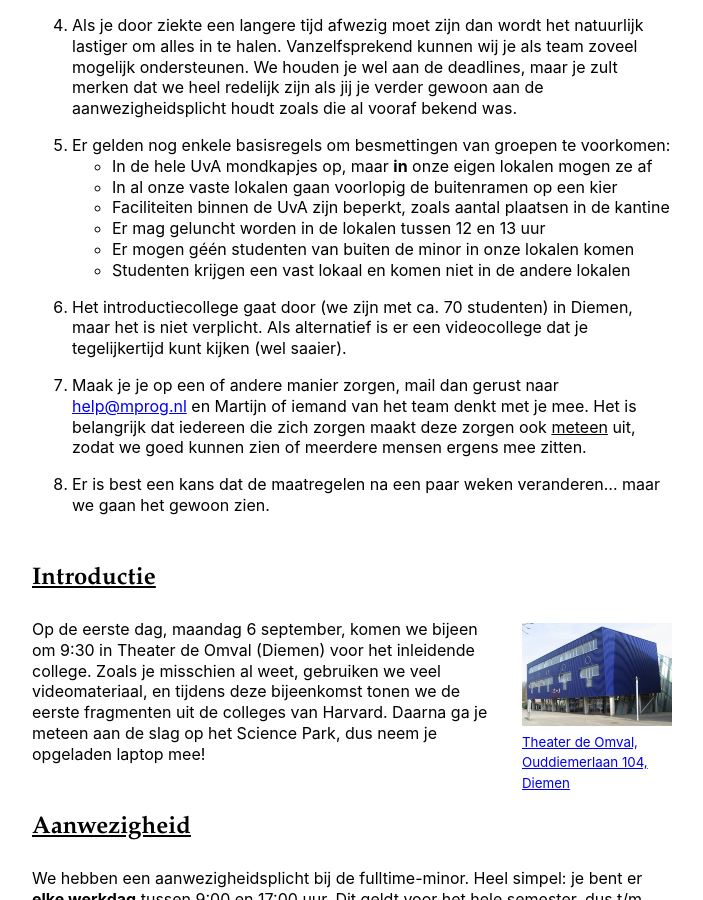
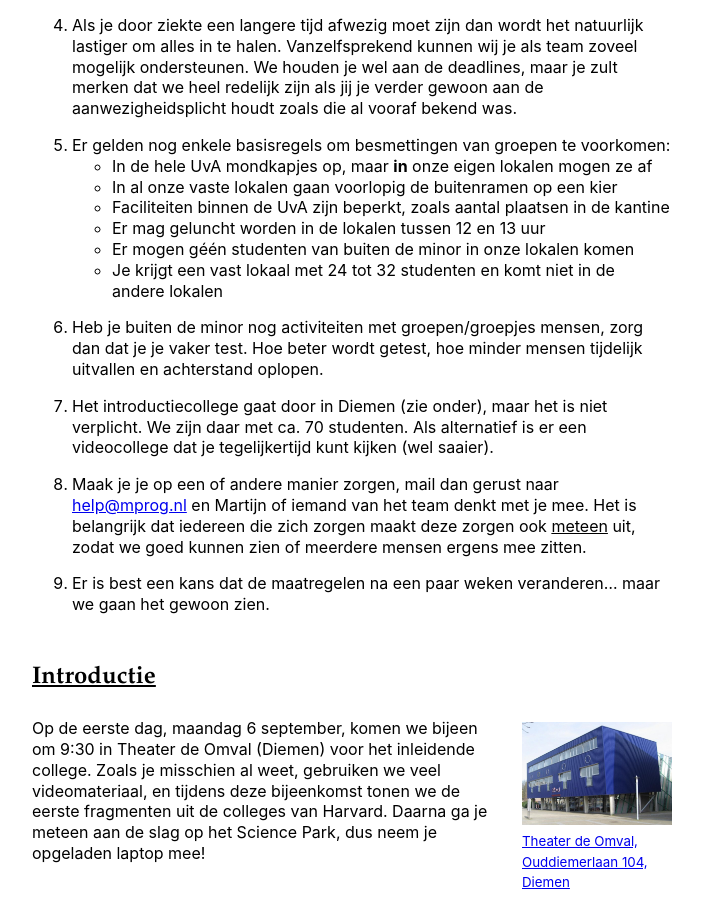
Before and after one commit to minprog/welkom, a Jekyll site: the page built from fulltime/index.md, in a window 1280 px wide and 900 px high, scrolled down 1372 px. Shown: the whole window, without its empty margins (288-991 px from the left). Built offline with Jekyll 4.4.1, drawn with Linux system fonts in a browser that asks for light colours; our own code applies the rules of GitHub Pages for plain Markdown files.

Commit message:
fulltime

```diff
--- a/fulltime/index.md
+++ b/fulltime/index.md
@@ -34,13 +34,15 @@ We hopen jullie allemaal te spreken in de eerste paar dagen van de minor, maar m
     - Faciliteiten binnen de UvA zijn beperkt, zoals aantal plaatsen in de kantine
     - Er mag geluncht worden in de lokalen tussen 12 en 13 uur
     - Er mogen géén studenten van buiten de minor in onze lokalen komen
-    - Studenten krijgen een vast lokaal en komen niet in de andere lokalen
+    - Je krijgt een vast lokaal met 24 tot 32 studenten en komt niet in de andere lokalen
 
-6. Het introductiecollege gaat door (we zijn met ca. 70 studenten) in Diemen, maar het is niet verplicht. Als alternatief is er een videocollege dat je tegelijkertijd kunt kijken (wel saaier).
+6. Heb je buiten de minor nog activiteiten met groepen/groepjes mensen, zorg dan dat je je vaker test. Hoe beter wordt getest, hoe minder mensen tijdelijk uitvallen en achterstand oplopen.
 
-7. Maak je je op een of andere manier zorgen, mail dan gerust naar <help@mprog.nl> en Martijn of iemand van het team denkt met je mee. Het is belangrijk dat iedereen die zich zorgen maakt deze zorgen ook <u>meteen</u> uit, zodat we goed kunnen zien of meerdere mensen ergens mee zitten.
+7. Het introductiecollege gaat door in Diemen (zie onder), maar het is niet verplicht. We zijn daar met ca. 70 studenten. Als alternatief is er een videocollege dat je tegelijkertijd kunt kijken (wel saaier).
 
-8. Er is best een kans dat de maatregelen na een paar weken veranderen... maar we gaan het gewoon zien.
+8. Maak je je op een of andere manier zorgen, mail dan gerust naar <help@mprog.nl> en Martijn of iemand van het team denkt met je mee. Het is belangrijk dat iedereen die zich zorgen maakt deze zorgen ook <u>meteen</u> uit, zodat we goed kunnen zien of meerdere mensen ergens mee zitten.
+
+9. Er is best een kans dat de maatregelen na een paar weken veranderen... maar we gaan het gewoon zien.
 
 ## Introductie
 
```
